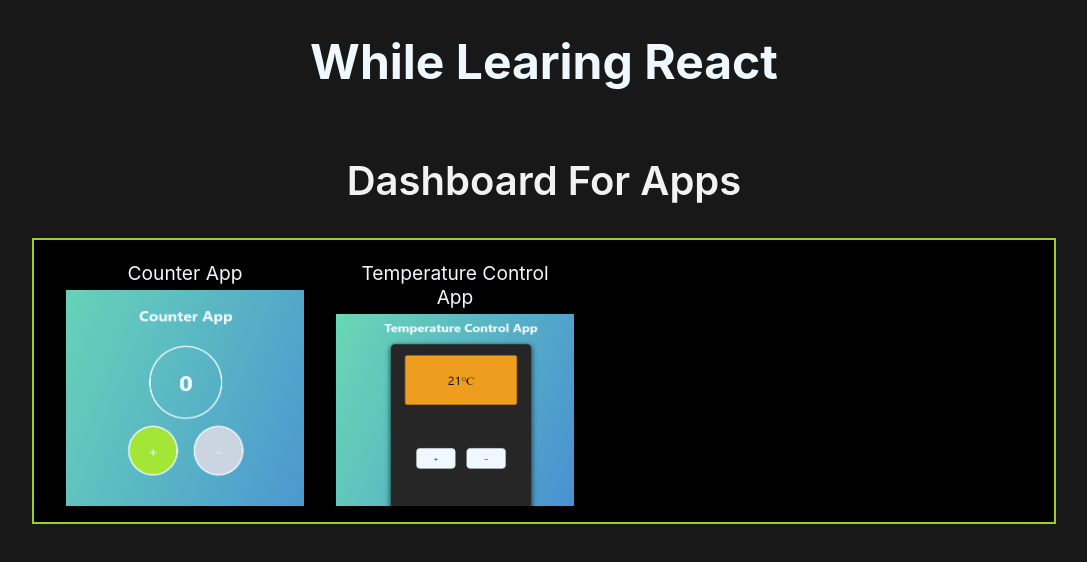
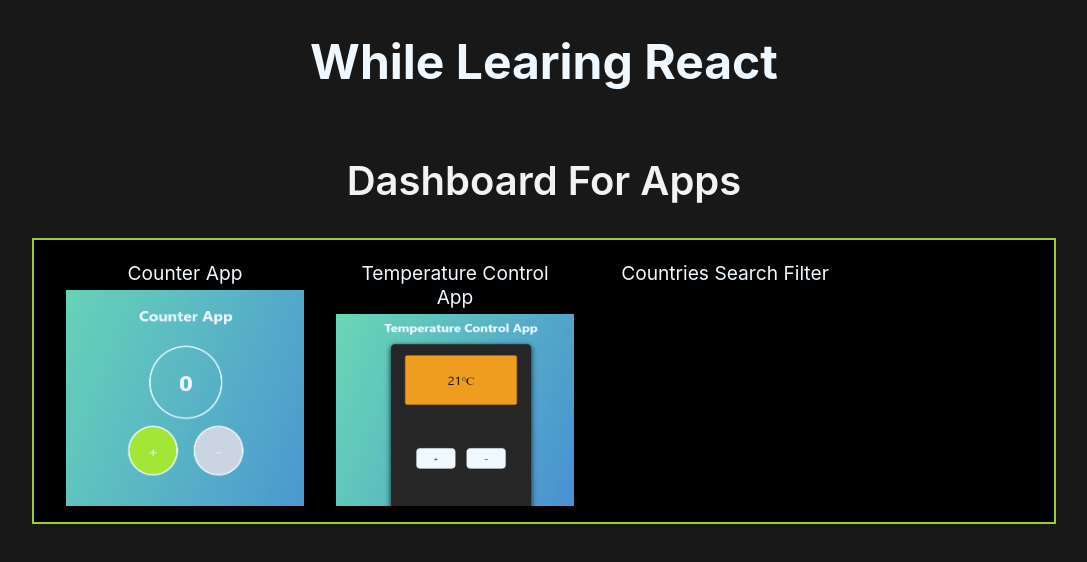
Before and after one commit to alexanderivanov2/While-Learning-React, a React (Create React App) app: page / in a window 1280 px wide. Shown: the top 562 px of the page, without its empty margins (96-1183 px from the left). Built offline with nearby package versions, Linux system fonts and the light colour scheme.

Commit message:
add link for navigation to countries search filter

```diff
--- a/src/components/dashboardApps/ProjectsBox.js
+++ b/src/components/dashboardApps/ProjectsBox.js
@@ -19,6 +19,11 @@ function ProjectsBox() {
                         <img src={temperatureControlApp} alt="Temperature Control App" className={styles.appImg}/>
                     </article>
                 </Link>
+                <Link to="countries-search-filter">
+                    <article className={styles.appContainer}>
+                        <p className={styles.appTitle}>Countries Search Filter</p>
+                    </article>
+                </Link>
             </section>
         </>
     );
```
